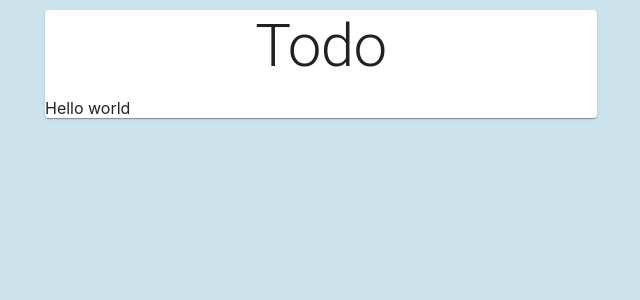
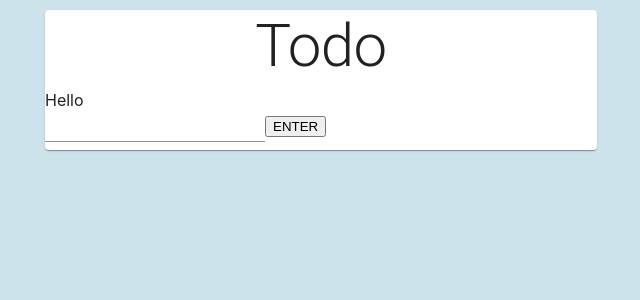
Before and after one commit to EmilieHumbert/react-todo-list-props, a React (Create React App) app: page / in a window 1280 px wide. Shown: the top 300 px of the page, without its empty margins (319-959 px from the left). Built offline with nearby package versions, Linux system fonts and the light colour scheme.

Commit message:
Make Todo, TodoList and AddTodoForm components

```diff
--- /dev/null
+++ b/src/Components/AddTodoForm.js
@@ -0,0 +1,15 @@
+import React from "react";
+import { Input } from "@material-ui/core";
+
+const AddListItemForm = () => {
+  return (
+    <div>
+      <Input
+        placeholde="todo"
+      />
+      <button>ENTER</button>
+    </div>
+  );
+};
+
+export default AddListItemForm;
--- /dev/null
+++ b/src/Components/Todo.js
@@ -0,0 +1,7 @@
+import React from "react";
+
+const ListItem = (list, listItem) => {
+  return <div>Hello</div>;
+};
+
+export default ListItem;
--- a/src/Components/TodoList.js
+++ b/src/Components/TodoList.js
@@ -1,11 +1,16 @@
 import React from "react";
+import List from "@material-ui/core/List";
+
+import AddTodoForm from "./AddTodoForm";
+import Todo from "./Todo";
 
 const TodoList = () => {
   return (
-    <div>
-      <p>Hello world</p>
-    </div>
-  )
+    <List>
+      <Todo />
+      <AddTodoForm />
+    </List>
+  );
 };
 
-export default TodoList
+export default TodoList;
```
